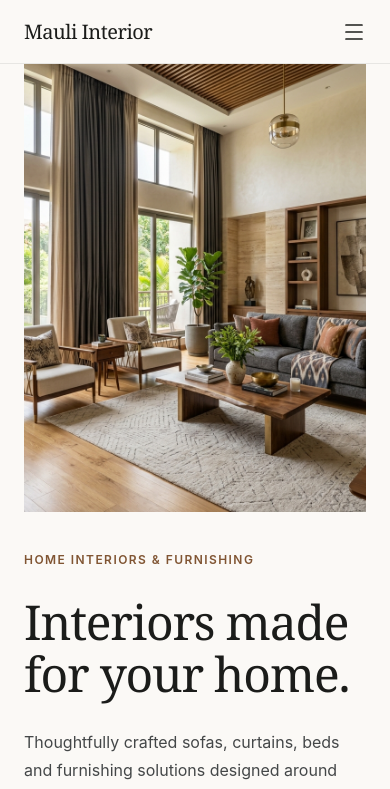
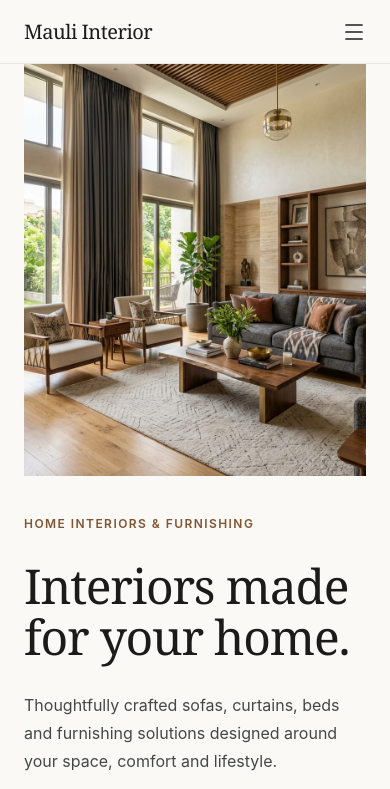
Before and after one commit to thiteswapnil1212-hue/INTERIOR-STORES-WEB, a Next.js app: page / in a window 390 px wide. Shown: the top 789 px of the page. Built offline with nearby package versions, Linux system fonts and the light colour scheme.

Commit message:
pages of the web

```diff
--- a/src/app/page.tsx
+++ b/src/app/page.tsx
@@ -45,9 +45,8 @@ export default function Home() {
           </div>
         </div>
 
-        {/* Hero Image */}
         <div className="order-1 md:order-2 md:col-span-7">
-          <div className="relative h-[55vh] min-h-[420px] w-full overflow-hidden md:h-[70vh]">
+          <div className="relative aspect-[4/5] w-full overflow-hidden md:aspect-auto md:h-[70vh]">
             <Image
               src="/images/home/hero.jpg"
               alt="Beautifully furnished living room by Mauli Interior"
```
